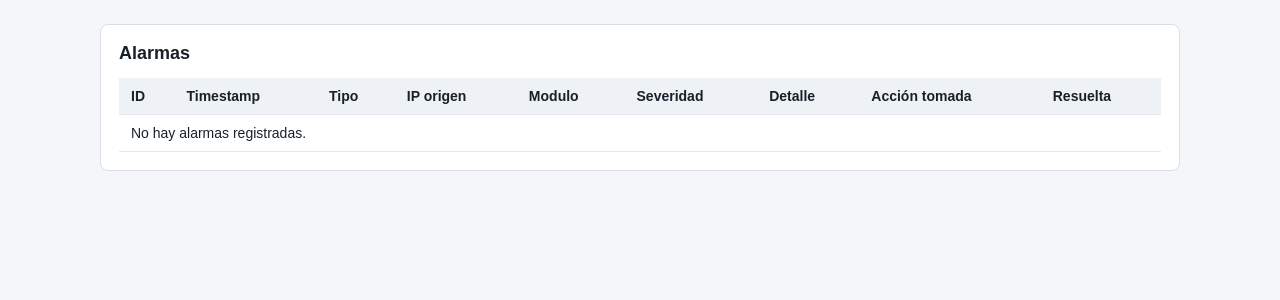
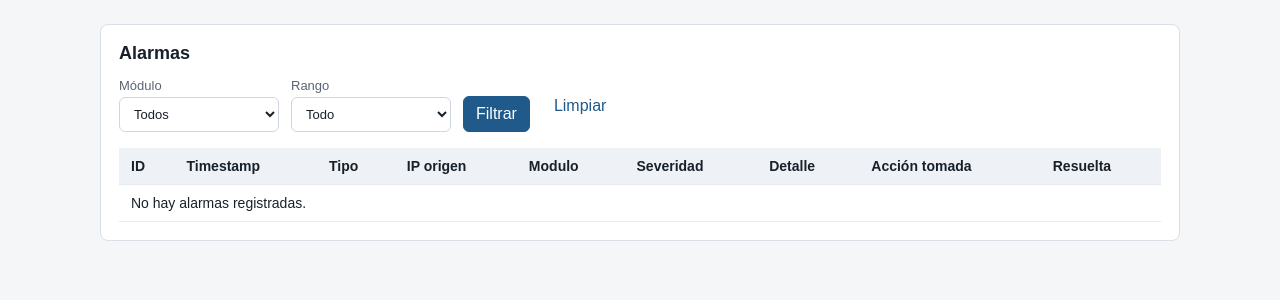
Before and after one commit to LucasFadul/SO2_TP, a FastAPI app: page / in a window 1280 px wide. Shown: the part 93-393 px from the top of the page. Run offline with FastAPI, Linux system fonts and the light colour scheme.

Commit message:
Filtros en dashboard

```diff
--- a/web/app.py
+++ b/web/app.py
@@ -17,6 +17,14 @@ BASE_DIR = Path(__file__).resolve().parent
 PROJECT_ROOT = BASE_DIR.parent
 load_dotenv(PROJECT_ROOT / ".env")
 templates = Jinja2Templates(directory=str(BASE_DIR / "templates"))
+MODULE_OPTIONS = ("log_analyzer", "users_monitor", "process_monitor")
+RANGE_OPTIONS = {
+    "": "Todo",
+    "hora": "Ultima hora",
+    "dia": "Ultimo dia",
+    "semana": "Ultima semana",
+    "mes": "Ultimo mes",
+}
 
 
 def create_app() -> FastAPI:
@@ -24,10 +32,15 @@ def create_app() -> FastAPI:
     app.mount("/static", StaticFiles(directory=str(BASE_DIR / "static")), name="static")
 
     @app.get("/", response_class=HTMLResponse)
-    def dashboard(request: Request):
+    def dashboard(request: Request, modulo: str = "", rango: str = ""):
         db_error = None
+        selected_module = modulo if modulo in MODULE_OPTIONS else ""
+        selected_range = rango if rango in RANGE_OPTIONS else ""
         try:
-            alarms = list_alarms()
+            alarms = list_alarms(
+                modulo=selected_module or None,
+                rango=selected_range or None,
+            )
         except Exception as exc:
             alarms = []
             db_error = str(exc)
@@ -35,7 +48,14 @@ def create_app() -> FastAPI:
         return templates.TemplateResponse(
             request,
             "dashboard.html",
-            {"alarms": alarms, "db_error": db_error},
+            {
+                "alarms": alarms,
+                "db_error": db_error,
+                "module_options": MODULE_OPTIONS,
+                "range_options": RANGE_OPTIONS,
+                "selected_module": selected_module,
+                "selected_range": selected_range,
+            },
         )
 
     @app.get("/health")
--- a/web/static/styles.css
+++ b/web/static/styles.css
@@ -47,6 +47,53 @@ body {
   font-size: 14px;
 }
 
+.filters {
+  display: flex;
+  flex-wrap: wrap;
+  align-items: end;
+  gap: 12px;
+  margin-bottom: 16px;
+}
+
+.filters label {
+  display: grid;
+  gap: 4px;
+  font-size: 13px;
+  color: #5b6573;
+}
+
+.filters select {
+  min-width: 160px;
+  padding: 8px 10px;
+  border: 1px solid #cfd6e2;
+  border-radius: 6px;
+  background: #ffffff;
+  color: #18202a;
+  font: inherit;
+}
+
+.filters button,
+.clear-link {
+  min-height: 36px;
+  padding: 8px 12px;
+  border-radius: 6px;
+  font: inherit;
+}
+
+.filters button {
+  border: 1px solid #1f5a8a;
+  background: #1f5a8a;
+  color: #ffffff;
+  cursor: pointer;
+}
+
+.clear-link {
+  display: inline-flex;
+  align-items: center;
+  color: #1f5a8a;
+  text-decoration: none;
+}
+
 table {
   width: 100%;
   border-collapse: collapse;
--- a/web/templates/dashboard.html
+++ b/web/templates/dashboard.html
@@ -18,6 +18,27 @@
         {% if db_error %}
         <p class="error">No se pudo leer PostgreSQL: {{ db_error }}</p>
         {% endif %}
+        <form class="filters" method="get">
+          <label>
+            <span>Módulo</span>
+            <select name="modulo">
+              <option value="" {% if not selected_module %}selected{% endif %}>Todos</option>
+              {% for module in module_options %}
+              <option value="{{ module }}" {% if selected_module == module %}selected{% endif %}>{{ module }}</option>
+              {% endfor %}
+            </select>
+          </label>
+          <label>
+            <span>Rango</span>
+            <select name="rango">
+              {% for value, label in range_options.items() %}
+              <option value="{{ value }}" {% if selected_range == value %}selected{% endif %}>{{ label }}</option>
+              {% endfor %}
+            </select>
+          </label>
+          <button type="submit">Filtrar</button>
+          <a class="clear-link" href="/">Limpiar</a>
+        </form>
         <table>
           <thead>
             <tr>
```
Also changed, not shown: db/models.py (+29 -3 lines).
